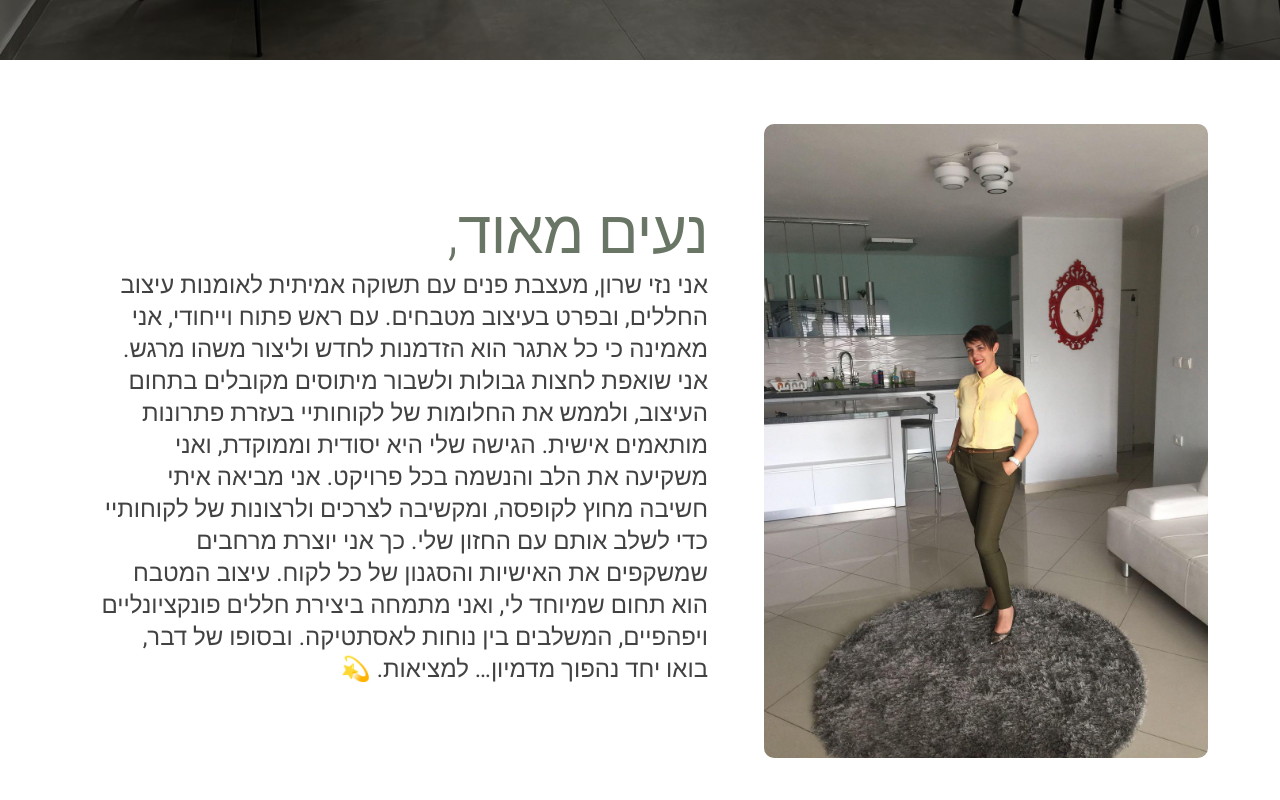
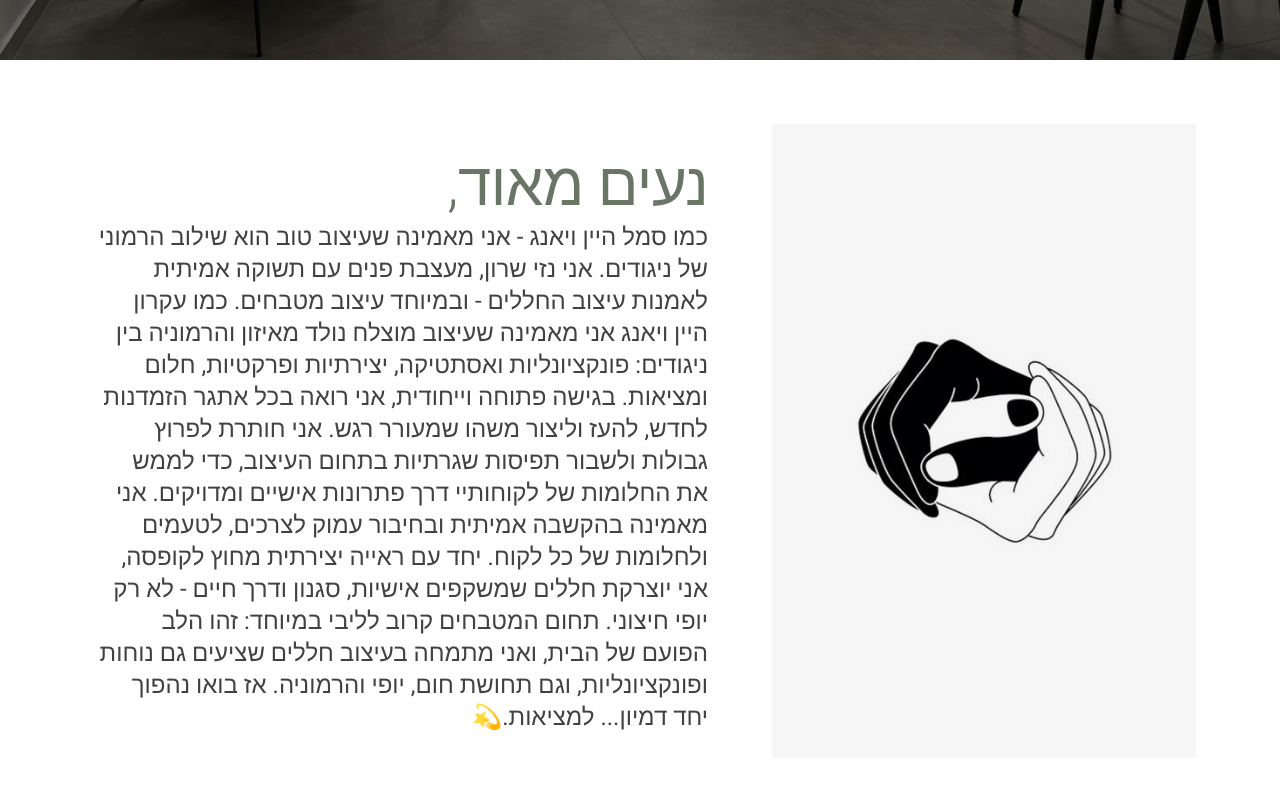
Before and after one commit to Omerf130/N.S, a React (Vite) app: page / in a window 1280 px wide. Shown: the part 740-1540 px from the top of the page. Built offline with nearby package versions, Linux system fonts and the light colour scheme.

Commit message:
about changes

```diff
--- a/src/components/About.tsx
+++ b/src/components/About.tsx
@@ -30,7 +30,7 @@ export default function About() {
       >
         <Box
           sx={{
-            backgroundImage: 'url("/pics/about.jpeg")',
+            backgroundImage: 'url("/pics/about1.jpeg")',
             backgroundSize: "cover",
             backgroundPosition: "center",
             flexShrink: 0,
@@ -49,16 +49,15 @@ export default function About() {
         <Container sx={{ maxWidth: "sm", padding:"0"}}>
           <SectionTitle title="נעים מאוד," className="about-title" variant={isMobile ? "h3" : "h2"}/>
           <Typography variant={isMobile ? "h6" : "h5"} color="#424242">
-            אני נזי שרון, מעצבת פנים עם תשוקה אמיתית לאומנות עיצוב החללים, ובפרט
-            בעיצוב מטבחים. עם ראש פתוח וייחודי, אני מאמינה כי כל אתגר הוא
-            הזדמנות לחדש וליצור משהו מרגש. אני שואפת לחצות גבולות ולשבור מיתוסים
-            מקובלים בתחום העיצוב, ולממש את החלומות של לקוחותיי בעזרת פתרונות
-            מותאמים אישית. הגישה שלי היא יסודית וממוקדת, ואני משקיעה את הלב
-            והנשמה בכל פרויקט. אני מביאה איתי חשיבה מחוץ לקופסה, ומקשיבה לצרכים
-            ולרצונות של לקוחותיי כדי לשלב אותם עם החזון שלי. כך אני יוצרת מרחבים
-            שמשקפים את האישיות והסגנון של כל לקוח. עיצוב המטבח הוא תחום שמיוחד
-            לי, ואני מתמחה ביצירת חללים פונקציונליים ויפהפיים, המשלבים בין נוחות
-            לאסתטיקה. ובסופו של דבר, בואו יחד נהפוך מדמיון… למציאות. 💫
+            כמו סמל היין ויאנג - אני מאמינה שעיצוב טוב הוא שילוב הרמוני של ניגודים.
+
+            אני נזי שרון, מעצבת פנים עם תשוקה אמיתית לאמנות עיצוב החללים - ובמיוחד עיצוב מטבחים. כמו עקרון היין ויאנג אני מאמינה שעיצוב מוצלח נולד מאיזון והרמוניה בין ניגודים: פונקציונליות ואסתטיקה, יצירתיות ופרקטיות, חלום ומציאות.
+            בגישה פתוחה וייחודית, אני רואה בכל אתגר הזמדנות לחדש, להעז וליצור משהו שמעורר רגש. אני חותרת לפרוץ גבולות ולשבור תפיסות שגרתיות בתחום העיצוב, כדי לממש את החלומות של לקוחותיי דרך פתרונות אישיים ומדויקים.
+            אני מאמינה בהקשבה אמיתית ובחיבור עמוק לצרכים, לטעמים ולחלומות של כל לקוח. יחד עם ראייה יצירתית מחוץ לקופסה, אני יוצרקת חללים שמשקפים אישיות, סגנון ודרך חיים - לא רק יופי חיצוני.
+
+            תחום המטבחים קרוב לליבי במיוחד: זהו הלב הפועם של הבית, ואני מתמחה בעיצוב חללים שציעים גם נוחות ופונקציונליות, וגם תחושת חום, יופי והרמוניה.
+
+            אז בואו נהפוך יחד דמיון... למציאות.💫
           </Typography>
         </Container>
       </Container>
--- a/src/components/Contact.tsx
+++ b/src/components/Contact.tsx
@@ -93,7 +93,7 @@ const Contact = () => {
             >
               <EditLocationIcon sx={{ color: "#fff" }} />
               <Typography sx={{ color: "#fff" }}>
-                מיקום: תל אביב, ישראל
+                מיקום: אשדוד, ישראל
               </Typography>
             </Box>
 
```
Also changed, not shown: public/pics/about1.jpeg (added).
